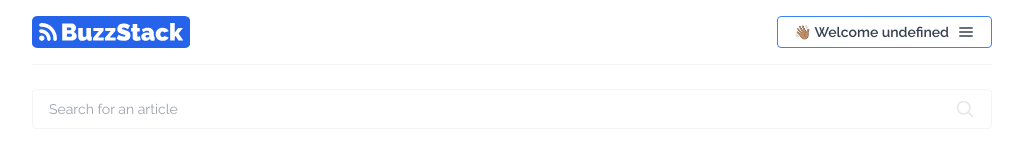
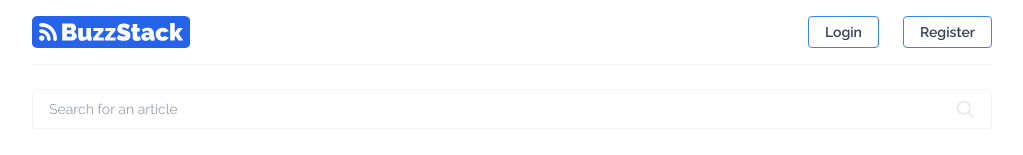
Before and after one commit to joelebukatobi/react-news-app, a React (Vite) app: page / in a window 1280 px wide. Shown: the top 155 px of the page, without its empty margins (128-1151 px from the left). Built offline with nearby package versions, Linux system fonts and the light colour scheme; no server answers.

Commit message:
Finished User Authentication

```diff
--- a/src/components/organisms/Layout.jsx
+++ b/src/components/organisms/Layout.jsx
@@ -1,9 +1,9 @@
 import React from 'react';
 import { Navbar } from '@/components/organisms/Navbar';
-export const Layout = ({ children }) => {
+export const Layout = ({ children, user }) => {
   return (
     <div className="layout">
-      <Navbar user={'Joel Onwuanaku'} />
+      <Navbar user={user} />
       {children}
     </div>
   );
--- a/src/components/pages/NewsFeed.jsx
+++ b/src/components/pages/NewsFeed.jsx
@@ -79,7 +79,7 @@ export const NewsFeed = () => {
       {loading ? (
         <Loading />
       ) : (
-        <Layout>
+        <Layout user={user}>
           <div className="news">
             <form>
               <InputGroup
```
